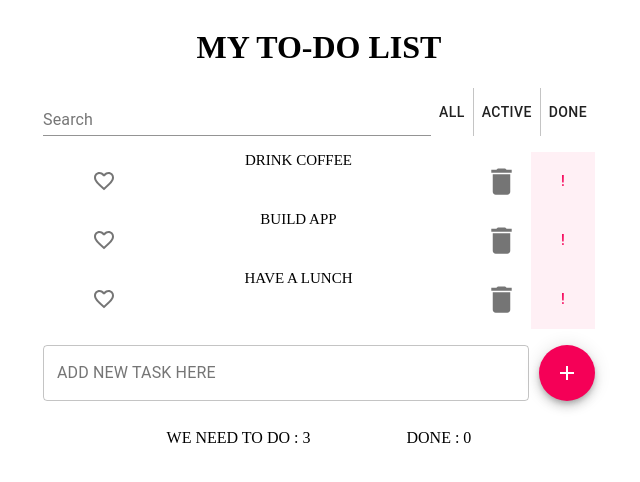
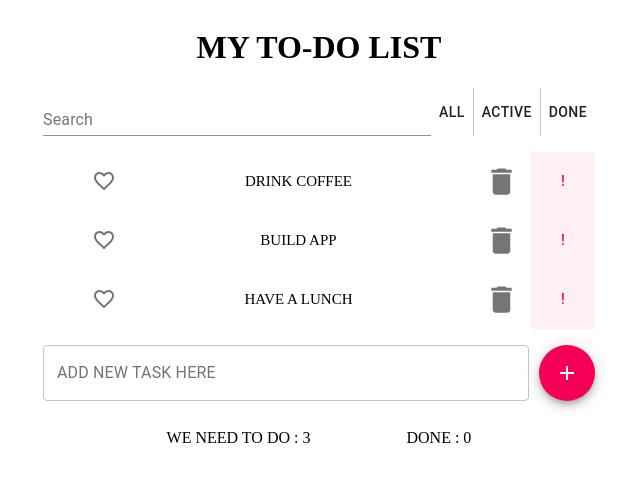
Before and after one commit to Natalina27/Todo_Udemy_UB, a React (Create React App) app: page / in a window 1280 px wide. Shown: the top 482 px of the page, without its empty margins (321-961 px from the left). Built offline with nearby package versions, Linux system fonts and the light colour scheme.

Commit message:
Search : serchItem(), onSearchChane()

```diff
--- a/src/components/App/App.js
+++ b/src/components/App/App.js
@@ -15,7 +15,8 @@ class App extends Component {
             this.createTodoItem('DRINK COFFEE'),
             this.createTodoItem('BUILD APP'),
             this.createTodoItem('HAVE A LUNCH'),
-            ]
+            ],
+        term: ''
     };
 
     createTodoItem (label){
@@ -75,6 +76,7 @@ class App extends Component {
         ];
 
     }
+
     onToggleDone = (id) => {
         this.setState(({todoData}) =>{
 
@@ -95,17 +97,32 @@ class App extends Component {
 
     };
 
+    searchItem(items, term){
+            if(term.length === 0){
+                return items;
+            }
+            return items.filter((item) => {
+                return item.label.toLowerCase().indexOf(term.toLowerCase()) > -1;
+                });
+    }
+
+    onSearchChange = (term) => {
+        this.setState({ term });
+    };
+
         render() {
-            const {todoData} = this.state;
+            const {todoData, term} = this.state;
+            const visibleItems = this.searchItem(todoData, term);
             const doneCount = todoData.filter((el) => el.done).length;
             const todoCount = todoData.length - doneCount;
+
                 return (
                     <Container maxWidth='sm'>
                         <div className={styles.wrap}>
                             <AppHeader/>
-                            <SearchPanel/>
+                            <SearchPanel onSearchChange={this.onSearchChange}/>
                             <TodoList
-                                todos={todoData}
+                                todos={visibleItems}
                                 onDeleted={this.deleteItem}
                                 onToggleDone={this.onToggleDone}
                                 onToggleImportant={this.onToggleImportant}
--- a/src/components/SearchPanel/SearchPanel.js
+++ b/src/components/SearchPanel/SearchPanel.js
@@ -3,21 +3,33 @@ import TextField from '@material-ui/core/TextField';
 import styles from './SearchPanel.module.css';
 import ItemStatusFilter from "../ItemStatusFilter/ItemStatusFilter";
 
-const SearchPanel = () => {
-    return(
+class SearchPanel extends React.Component{
+    state = {
+        term: ''
+    };
+
+    onSearchChange = (event) => {
+        const term = event.target.value;
+        this.setState({term});
+        this.props.onSearchChange(term);
+    };
+
+
+    render() {
+        return (
             <div className={styles.search}>
                 <TextField
-            id="standard-search"
                     label="Search"
                     type="search"
-            aria-label="search"
                     className={styles.searchField}
-            inputProps={{ 'aria-label': 'search google maps' }}
+                    value={this.state.term}
+                    onChange={this.onSearchChange}
 
                 />
                 <ItemStatusFilter/>
             </div>
         );
-};
+    }
+}
 
 export default SearchPanel;
--- a/src/components/TodoItem/TodoItem.module.css
+++ b/src/components/TodoItem/TodoItem.module.css
@@ -13,7 +13,9 @@
     font-size: 40px;
 }
 .text{
-    text-align: center;
+    display: flex;
+    justify-content: center;
+    align-items: center;
 }
 .button {
     background: lavenderblush;
```
Lines whose indentation alone changed are shown as unchanged.
